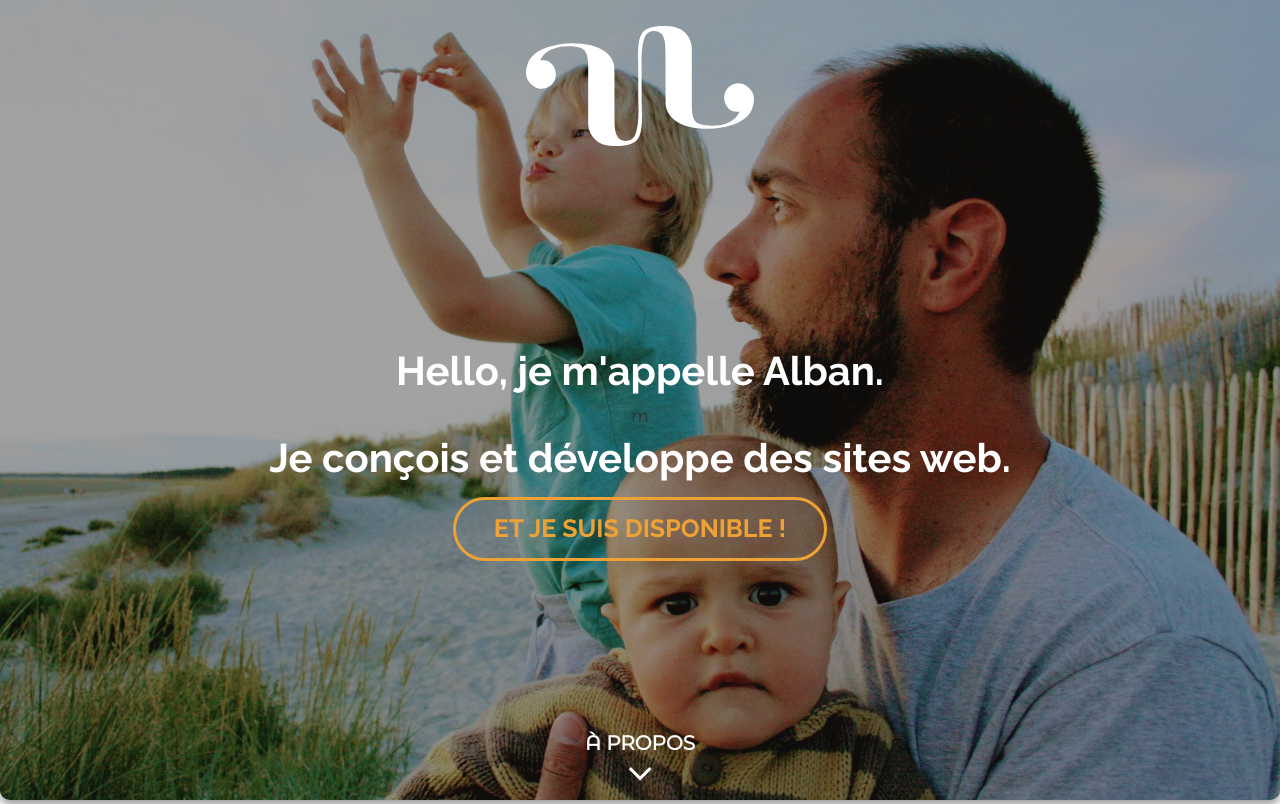
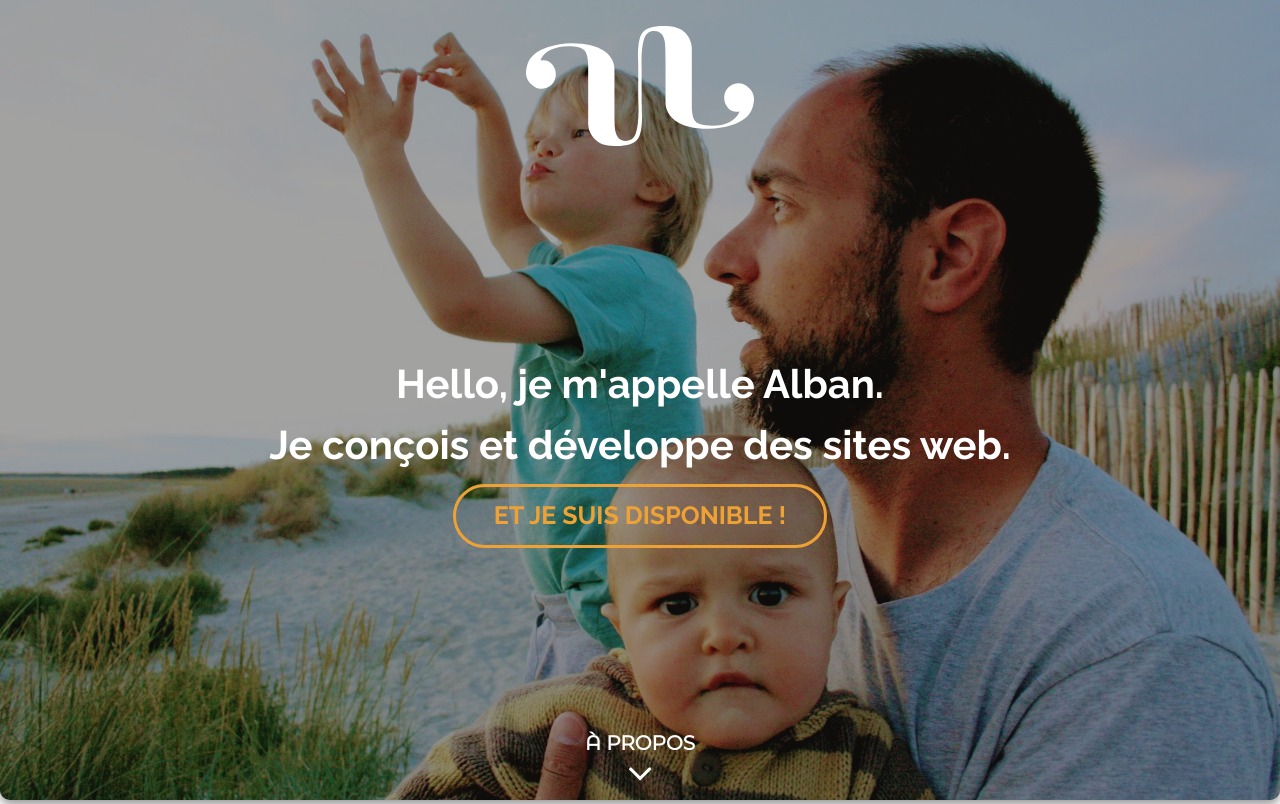
Before and after one commit to albanblanchard/resume, a PHP site: page / in a window 1280 px wide. Shown: the top 804 px of the page. Run offline with PHP 8.4, Linux system fonts and the light colour scheme.

Commit message:
modifié :         .gitignore 	modifié :         assets/css/master.css 	modifié :         index.html

```diff
--- a/assets/css/master.css
+++ b/assets/css/master.css
@@ -46,11 +46,11 @@ header h1, header p, #contact h2 {
   from {transform: translateY(0rem);}
   to {transform: translateY(1rem);}
 }
-@-webkit-keyframes{
+@-webkit-keyframes bounce {
   from {transform: translateY(0rem);}
   to {transform: translateY(1rem);}
 }
-@-o-keyframes {
+@-o-keyframes bounce {
   from {transform: translateY(0rem);}
   to {transform: translateY(1rem);}
 }
--- a/index.html
+++ b/index.html
@@ -68,7 +68,7 @@
       <div id="mask">
         <div id="logo"><a href="#" class="no-decoration"><img src="assets/img/logo.svg" alt="alban" title="Alban Blanchard - développeur web"/></a></div>
         <div id="hello">
-          <h1>Hello, je m'appelle Alban.</h1>m
+          <h1>Hello, je m'appelle Alban.</h1>
           <p>Je conçois et développe des sites web.</p>
           <p><a id="btn-header" href="#contact" type="button" class="btn btn-warning btn-lg">Et je suis disponible !</a></p>
         </div>
```
Also changed, not shown: resume/nbproject/project.xml (added, +9 -0 lines), resume/public_html/index.html (added), 2 other files.
